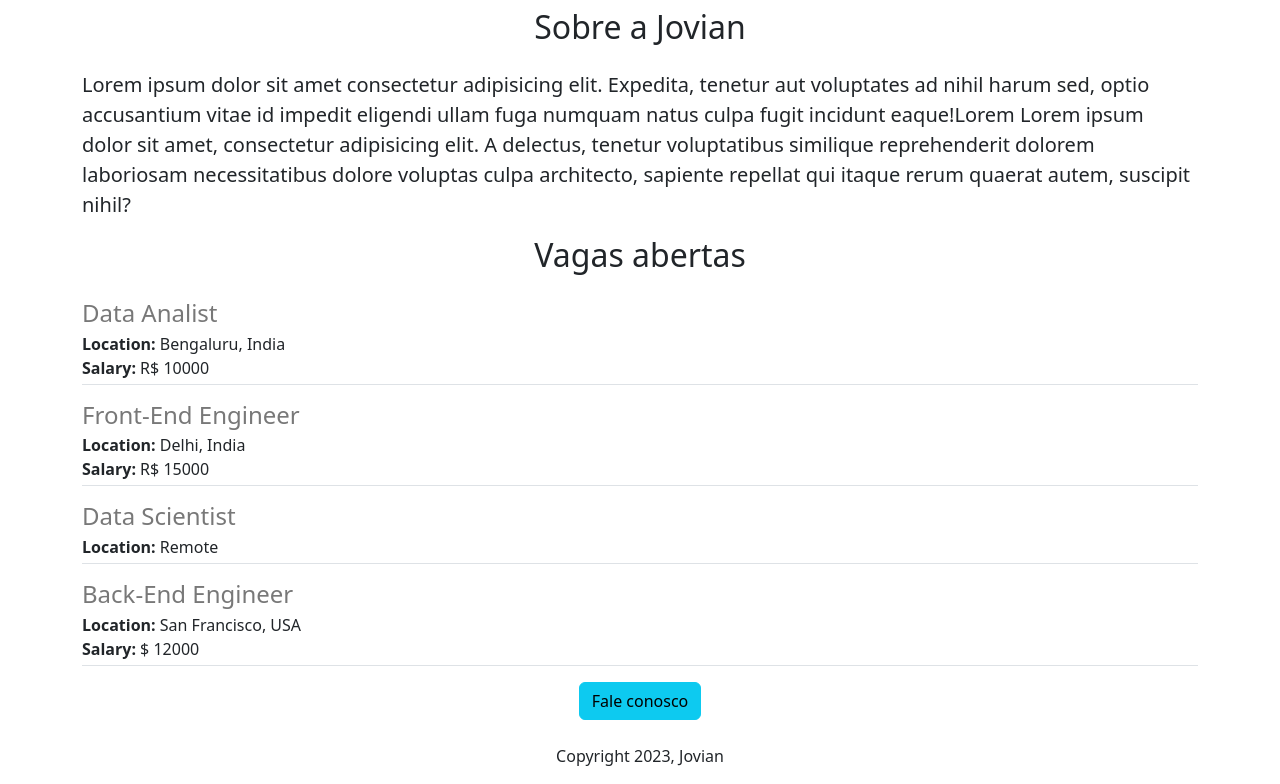
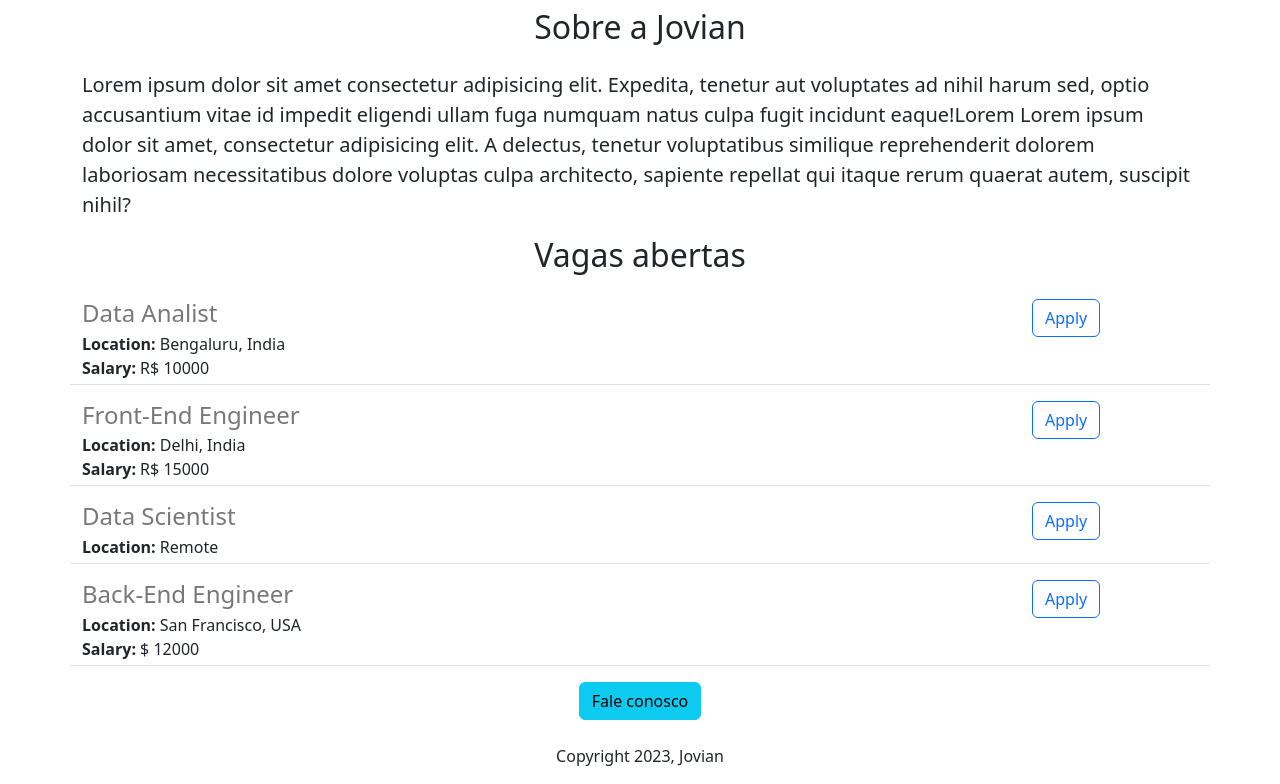
Before and after one commit to Lucasacademico/jovian-carrer-website, a Flask app: page / in a window 1280 px wide. Shown: the part 440-1224 px from the top of the page. Run offline with Flask 3, Linux system fonts and the light colour scheme.

Commit message:
Adicionado botão à direita das vagas

```diff
--- a/templates/jobitem.html
+++ b/templates/jobitem.html
@@ -1,11 +1,5 @@
-<!-- Criado jobitem.html para separar estruturação e deixar organizado o código principal html -->
-
-<!--
-    - Adicionado classe bootstrap 'border-bottom' para adicionar bordas no final de cada vaga
-    - Adicionado padding-bottom no entre o conteúdo e a borda bootstrap
- -->
-<div class="border-bottom" style="margin-bottom: 16px; padding-bottom: 4px;">
-
+<div class="border-bottom row" style="margin-bottom: 16px; padding-bottom: 4px;">
+    <div class="col-10">
         <h4 style="color: rgb(120, 120, 120); margin-bottom: 4px;">{{job['title']}}</h4>
         <div>
             <b>Location:</b> {{job['location']}}
@@ -15,5 +9,8 @@
             <b>Salary:</b> {{job['salary']}}
         </div>
         {% endif %}
-
     </div>
+    <div class="col-2">
+        <button type="button" class="btn btn-outline-primary">Apply</button>
+    </div>
+</div>
```
Lines whose indentation alone changed are shown as unchanged.
